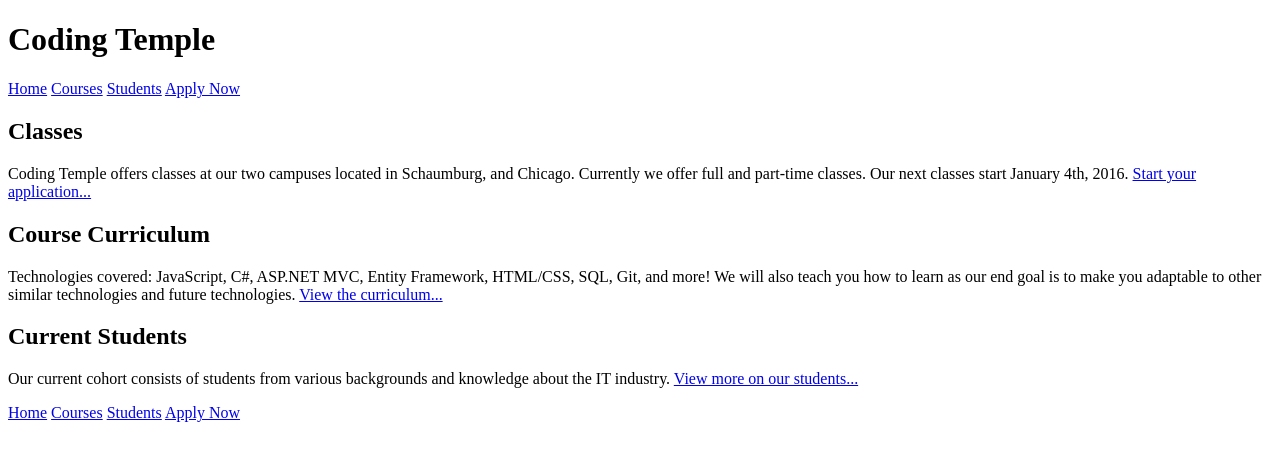
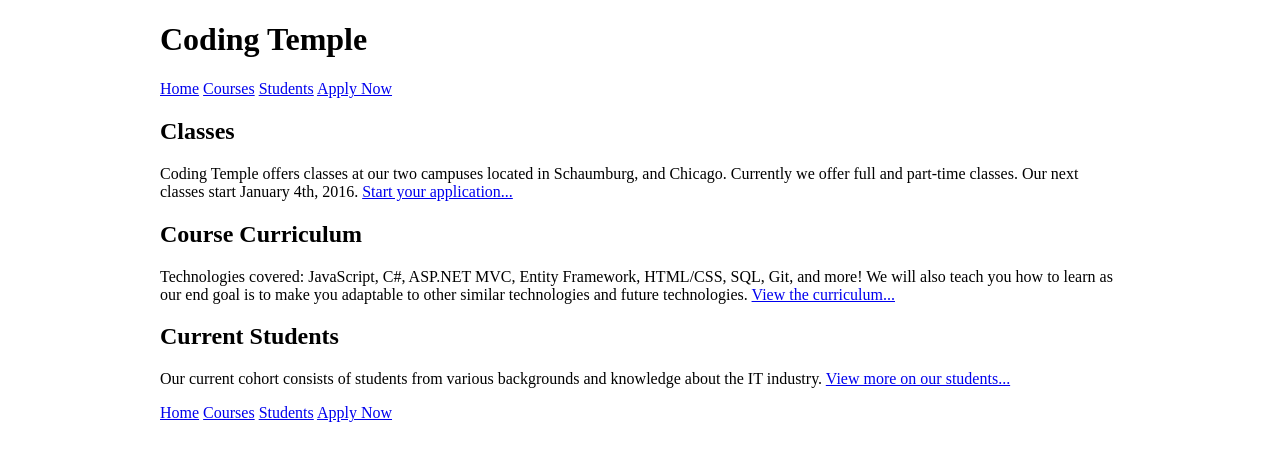
Before and after one commit to normcler/CodingTemple.HTML.Web, a plain HTML site: page index.html in a window 1280 px wide. Drawn offline with Linux system fonts and the light colour scheme.

Commit message:
updated checkpoint2

```diff
--- a/index.html
+++ b/index.html
@@ -3,9 +3,20 @@
 <head>
     <title></title>
     <meta charset="utf-8" />
+
+    <style>
+        .container{
+            width: 960px;
+            padding-left: 30px;
+            padding-right: 30px;
+            margin: 0 auto;
+        }
+    </style>
+
 </head>
 <body>
-    <header>
+
+    <header class="container">
         <h1>Coding Temple</h1>
         <nav>
             <a href="index.html">Home</a>
@@ -15,7 +26,7 @@
         </nav>
     </header>
 
-    <section>
+    <section class="container">
         <article>
             <h2>Classes</h2>
             <p>
@@ -25,7 +36,7 @@
         </article>
     </section>
 
-    <section>
+    <section class="container">
         <article>
             <h2>Course Curriculum</h2>
             <p>
@@ -35,7 +46,7 @@
         </article>
     </section>
 
-    <section>
+    <section class="container">
         <article>
             <h2>Current Students</h2>
             <p>
@@ -45,7 +56,7 @@
         </article>
     </section>
 
-    <footer>
+    <footer class="container">
         <nav>
             <a href="index.html">Home</a>
             <a href="courses.html">Courses</a>
@@ -53,6 +64,5 @@
             <a href="apply.html">Apply Now</a>
         </nav>
     </footer>
-
 </body>
 </html>
```
